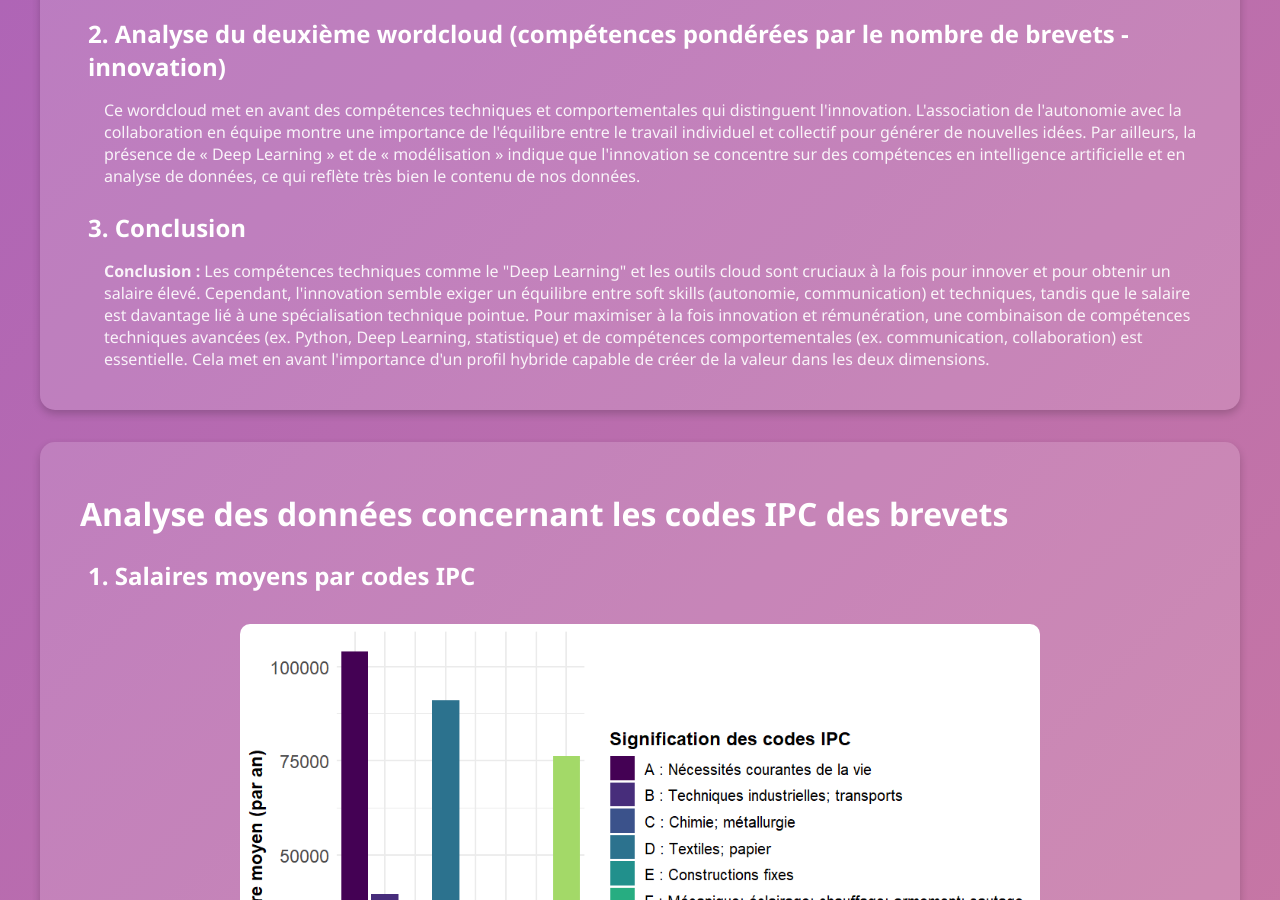
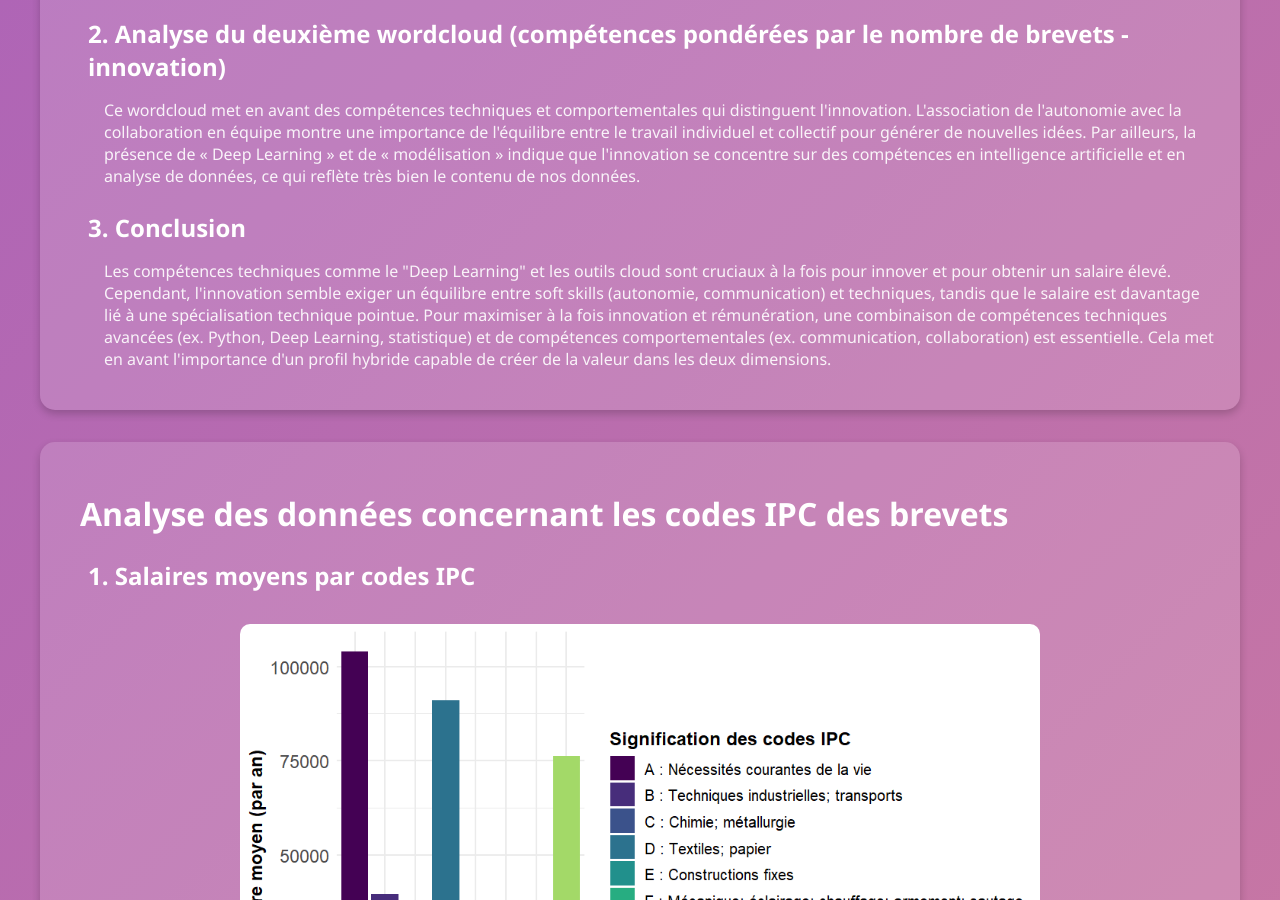
Before and after one commit to SebastienH422/ProjetR.smams, a Jekyll site: the page analyses.html, which Jekyll copies as it is, in a window 1280 px wide and 900 px high, scrolled down 2190 px. Built offline with Jekyll 4.4.1, drawn with Linux system fonts in a browser that asks for light colours.

Commit message:
Update analyses.html

```diff
--- a/analyses.html
+++ b/analyses.html
@@ -167,7 +167,7 @@ Pour un professionnel ou une entreprise, investir dans l'innovation dans des sec
                 <h3 style="font-size: 1.5rem;">2. Analyse du deuxième wordcloud (compétences pondérées par le nombre de brevets - innovation)</h3>
                 <p style="margin-left: 2.5rem;">Ce wordcloud met en avant des compétences techniques et comportementales qui distinguent l'innovation. L'association de l'autonomie avec la collaboration en équipe montre une importance de l'équilibre entre le travail individuel et collectif pour générer de nouvelles idées. Par ailleurs, la présence de « Deep Learning » et de « modélisation » indique que l'innovation se concentre sur des compétences en intelligence artificielle et en analyse de données, ce qui reflète très bien le contenu de nos données.</p>
                 <h3 style="font-size: 1.5rem;">3. Conclusion</h3>
-                <p style="margin-left: 2.5rem;"><strong>Conclusion :</strong> Les compétences techniques comme le "Deep Learning" et les outils cloud sont cruciaux à la fois pour innover et pour obtenir un salaire élevé. Cependant, l'innovation semble exiger un équilibre entre soft skills (autonomie, communication) et techniques, tandis que le salaire est davantage lié à une spécialisation technique pointue.
+                <p style="margin-left: 2.5rem;">Les compétences techniques comme le "Deep Learning" et les outils cloud sont cruciaux à la fois pour innover et pour obtenir un salaire élevé. Cependant, l'innovation semble exiger un équilibre entre soft skills (autonomie, communication) et techniques, tandis que le salaire est davantage lié à une spécialisation technique pointue.
 Pour maximiser à la fois innovation et rémunération, une combinaison de compétences techniques avancées (ex. Python, Deep Learning, statistique) et de compétences comportementales (ex. communication, collaboration) est essentielle. Cela met en avant l'importance d'un profil hybride capable de créer de la valeur dans les deux dimensions.</p>
             </div>
 
```
